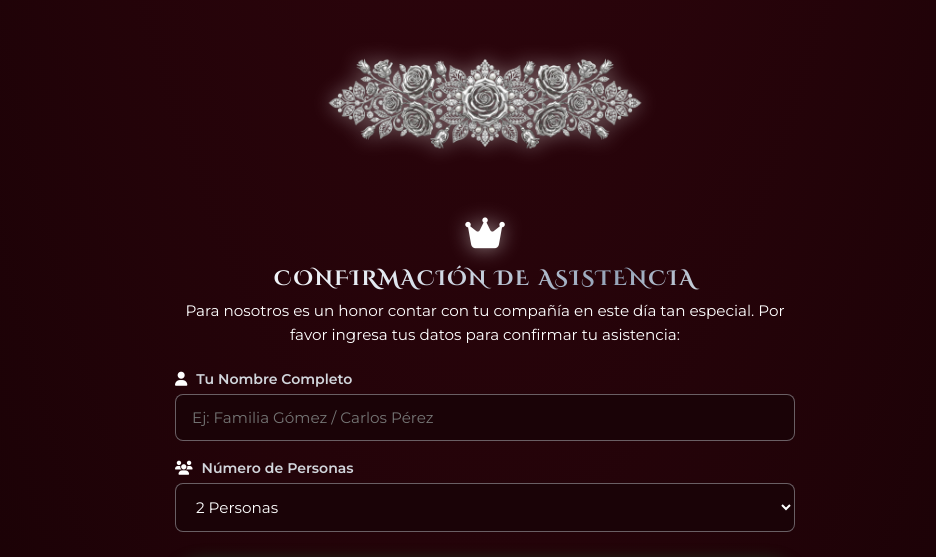
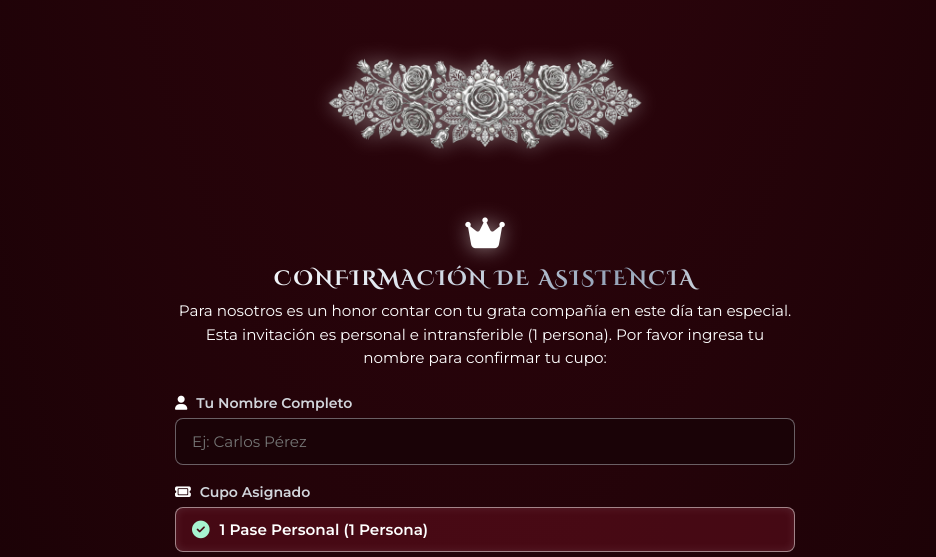
Before and after one commit to DanielMartinez260906/celebraci-n-xv-isabela, a plain HTML site: page index.html in a window 1280 px wide. Shown: the part 1767-2324 px from the top of the page, without its empty margins (155-1091 px from the left). Drawn offline with nearby package versions, Linux system fonts and the light colour scheme; a web font is replaced by a local one.

Commit message:
Add venue name Quarzo Eventos Premium and set single person invitation pass

```diff
--- a/index.html
+++ b/index.html
@@ -131,18 +131,18 @@
             <i class="fa-solid fa-location-dot"></i>
           </div>
           <h4>¿DÓNDE?</h4>
-          <p class="highlight-text">Carrera 81 #33-84</p>
-          <p class="detail-subtext">Laureles, Medellín</p>
+          <p class="highlight-text">Quarzo Eventos Premium</p>
+          <p class="detail-subtext">Carrera 81 #33-84, Laureles</p>
         </div>
 
       </div>
 
       <!-- Map Button & GPS -->
       <div class="location-actions">
-        <a href="https://maps.google.com/?q=Carrera+81+%2333-84+Laureles+Medellin" target="_blank" class="btn-royal">
+        <a href="https://maps.google.com/?q=Quarzo+Eventos+Premium+Carrera+81+%2333-84+Laureles+Medellin" target="_blank" class="btn-royal">
           <i class="fa-solid fa-map-location-dot"></i> Ver en Google Maps
         </a>
-        <a href="https://waze.com/ul?q=Carrera+81+%2333-84+Laureles" target="_blank" class="btn-silver-ghost">
+        <a href="https://waze.com/ul?q=Quarzo+Eventos+Premium+Carrera+81+%2333-84+Laureles" target="_blank" class="btn-silver-ghost">
           <i class="fa-brands fa-waze"></i> Abrir con Waze
         </a>
       </div>
@@ -192,26 +192,22 @@
       </div>
       <h3 class="section-title">CONFIRMACIÓN DE ASISTENCIA</h3>
       <p class="rsvp-intro">
-        Para nosotros es un honor contar con tu compañía en este día tan especial.
-        Por favor ingresa tus datos para confirmar tu asistencia:
+        Para nosotros es un honor contar con tu grata compañía en este día tan especial.
+        Esta invitación es personal e intransferible (1 persona).
+        Por favor ingresa tu nombre para confirmar tu cupo:
       </p>
 
       <form id="rsvpForm" class="rsvp-form" onsubmit="sendWhatsAppRSVP(event)">
         <div class="form-group">
           <label for="guestName"><i class="fa-solid fa-user"></i> Tu Nombre Completo</label>
-          <input type="text" id="guestName" placeholder="Ej: Familia Gómez / Carlos Pérez" required />
+          <input type="text" id="guestName" placeholder="Ej: Carlos Pérez" required />
         </div>
 
         <div class="form-group">
-          <label for="guestPasses"><i class="fa-solid fa-users"></i> Número de Personas</label>
-          <select id="guestPasses">
-            <option value="1">1 Persona</option>
-            <option value="2" selected>2 Personas</option>
-            <option value="3">3 Personas</option>
-            <option value="4">4 Personas</option>
-            <option value="5">5 Personas</option>
-            <option value="6">6 Personas o más</option>
-          </select>
+          <label><i class="fa-solid fa-ticket"></i> Cupo Asignado</label>
+          <div class="single-pass-badge">
+            <i class="fa-solid fa-circle-check"></i> 1 Pase Personal (1 Persona)
+          </div>
         </div>
 
         <button type="submit" class="btn-whatsapp">
--- a/script.js
+++ b/script.js
@@ -167,8 +167,8 @@ function initCalendarLink() {
   if (!calBtn) return;
 
   const title = encodeURIComponent("Mis XV Años - Isabela 👑");
-  const details = encodeURIComponent("Celebración de los XV Años de Isabela. ¡Te esperamos para compartir esta noche mágica!");
-  const location = encodeURIComponent("Carrera 81 #33-84, Laureles, Medellín");
+  const details = encodeURIComponent("Celebración de los XV Años de Isabela en Quarzo Eventos Premium. ¡Te esperamos para compartir esta noche mágica!");
+  const location = encodeURIComponent("Quarzo Eventos Premium, Carrera 81 #33-84, Laureles, Medellín");
 
   // Format dates: YYYYMMDDTHHMMSSZ (UTC or local)
   const currentYear = new Date().getFullYear();
@@ -184,13 +184,12 @@ function sendWhatsAppRSVP(event) {
 
   const phone = "573137519376"; // WhatsApp Number 3137519376 (Colombia +57)
   const name = document.getElementById('guestName').value.trim();
-  const passes = document.getElementById('guestPasses').value;
 
   let text = `👑 *CONFIRMACIÓN DE ASISTENCIA - XV DE ISABELA* 👑\n\n`;
-  text += `👤 *Invitado(s):* ${name}\n`;
-  text += `🎟️ *Cupos confirmados:* ${passes}\n`;
-  text += `✨ *Estado:* ¡Confirmado! Asistiremos a la celebración 🎉\n\n`;
-  text += `📍 *Lugar:* Carrera 81 #33-84, Laureles`;
+  text += `👤 *Invitado(a):* ${name}\n`;
+  text += `🎟️ *Cupo:* 1 Persona (Pase Personal)\n`;
+  text += `✨ *Estado:* ¡Confirmado! Asistiré a la celebración 🎉\n\n`;
+  text += `📍 *Lugar:* Quarzo Eventos Premium (Carrera 81 #33-84, Laureles)`;
 
   const whatsappUrl = `https://api.whatsapp.com/send?phone=${phone}&text=${encodeURIComponent(text)}`;
   window.open(whatsappUrl, '_blank');
--- a/styles.css
+++ b/styles.css
@@ -652,16 +652,23 @@ body {
   transition: all 0.3s ease;
 }
 
-.form-group input[type="text"]:focus,
-.form-group select:focus {
-  border-color: #ffffff;
-  box-shadow: 0 0 14px rgba(255, 255, 255, 0.35);
-  background: rgba(35, 6, 12, 0.95);
+.single-pass-badge {
+  display: flex;
+  align-items: center;
+  gap: 10px;
+  background: rgba(139, 24, 45, 0.35);
+  border: 1.5px solid rgba(255, 255, 255, 0.5);
+  color: #ffffff;
+  padding: 12px 16px;
+  border-radius: var(--radius-sm);
+  font-weight: 600;
+  font-size: 0.95rem;
+  box-shadow: inset 0 0 10px rgba(255, 255, 255, 0.1);
 }
 
-.form-group select option {
-  background-color: #380710;
-  color: #ffffff;
+.single-pass-badge i {
+  color: #a7f3d0;
+  font-size: 1.1rem;
 }
 
 /* ==========================================================
```
